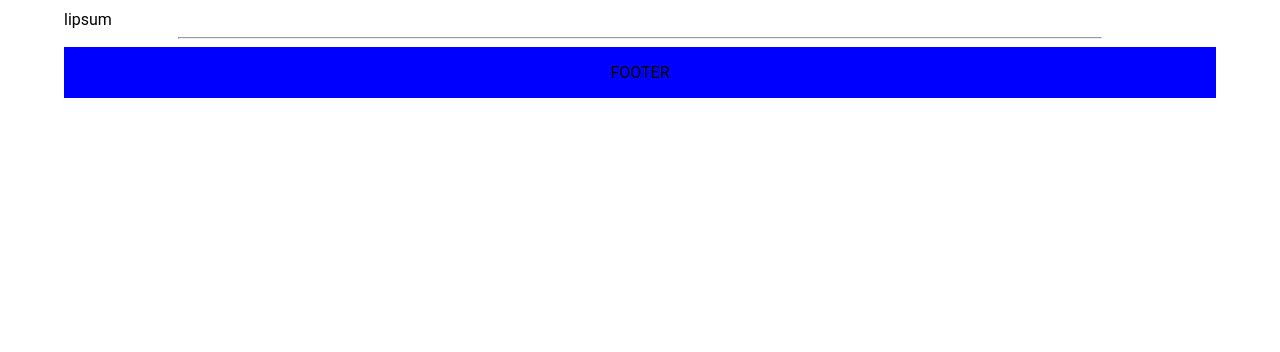
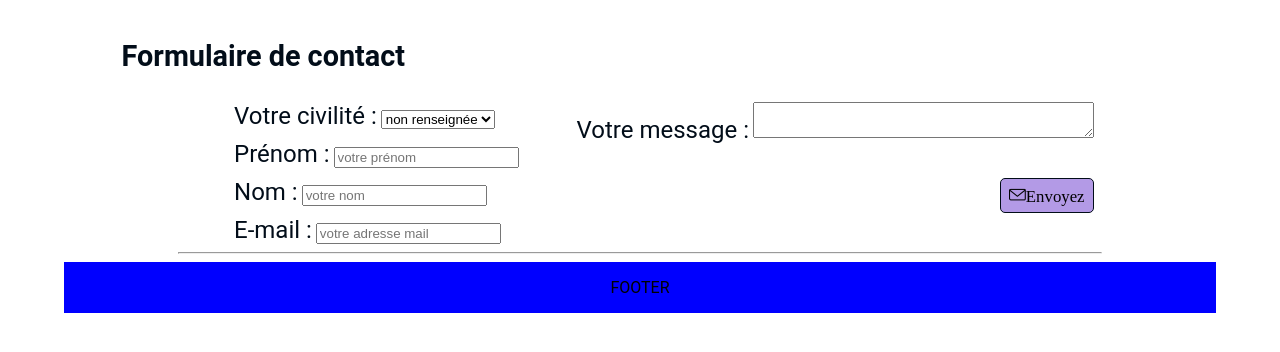
Before and after one commit to Thomas-381/Site_Econocom, a plain HTML site: page contact.html in a window 1280 px wide. Shown: the part 80-432 px from the top of the page. Drawn offline with nearby package versions, Linux system fonts and the light colour scheme.

Commit message:
Création du formulaire de contact

```diff
--- a/contact.html
+++ b/contact.html
@@ -13,13 +13,54 @@
               $("#footer").load("footer.html");
             });
         </script>
+        <link rel="stylesheet" href="style/styleContact.css">
         <link rel="stylesheet" href="style/style.css">
+        <link rel="stylesheet" href="https://cdnjs.cloudflare.com/ajax/libs/simple-line-icons/2.5.5/css/simple-line-icons.min.css">
     </head>
     <body>
         <div id="header"></div>
+        <h3>Formulaire de contact</h3>
 
         <main>
-            lipsum
+            <form method="post" action="traitement.php">
+                <section>
+                    <div>
+                        <label for="civilite">Votre civilité :</label>
+                        <select id="animal" name="animal">
+                            <option value="M">Monsieur</option>
+                            <option value="Mme">Madame</option>
+                            <option value="Mlle">Mademoiselle</option>
+                            <option value="NR" selected>non renseignée</option>
+                        </select>
+                      </div>
+
+                    <div>
+                      <label for="prenom">Prénom :</label>
+                      <input id="prenom" type="text" name="prenom" placeholder="votre prénom" required>
+                    </div>
+                    <div>
+                        <label for="nom">Nom :</label>
+                        <input id="nom" type="text" name="nom" placeholder="votre nom" required>
+                      </div>
+
+                    <div>
+                      <label for="email">E-mail :</label>
+                      <input id="email" type="email" name="email" placeholder="votre adresse mail" required>
+                    </div>
+                </section>
+                <section>
+                    <div>
+                      <label for="bio">Votre message :</label>
+                      <textarea id="bio" name="bio" rows="2" cols="40" placeholder="une courte bio" required>
+                      </textarea>
+                    </div>
+                    <p>
+                      <!--<input class="icons icon-envelope" type="submit" value="Envoyez">-->
+                      <button class="icons icon-envelope" type="submit">Envoyez</button>
+                    </p>
+                </section>
+
+              </form>
         </main>
 
         <div id="footer"></div>
--- /dev/null
+++ b/style/styleContact.css
@@ -0,0 +1,59 @@
+@import url('https://fonts.googleapis.com/css2?family=Nunito+Sans:wght@600;900&family=Nunito:wght@600;900&display=swap');
+header{
+    background-color: white;
+    text-align: center;
+    padding: 1em;
+}
+h3{
+    font-family: 'Roboto', sans-serif;
+    color: #020D19;
+    font-size: 1.8em;
+    text-align: left;
+    margin-left: 2em;
+}
+label{
+    font-family: 'Roboto', sans-serif;
+    color: #020D19;
+    font-size: 1.5em;
+    text-align: left;
+    margin-left: 2em;
+}
+form{
+    display: flex;
+    flex-direction: row;
+    gap: 10px;
+}
+section{
+    display: flex;
+    flex-direction: column;
+    gap: 10px;
+}
+section:nth-child(2){
+    align-items: end;
+}
+.send{
+    padding: 15px;
+}
+p.send{
+    border-radius: 5px;
+    border: 1px solid #020D19;
+    padding: 0.3em;
+}
+button{
+    font-size: 0.7em;
+    border-radius: 5px;
+    border: 1px solid #020D19;
+    padding: 0.5em;
+    background-color: #B39AE6;
+    cursor: pointer;
+}
+p{
+    font-family: 'Roboto', sans-serif;
+    color: #020D19;
+    font-size: 1.5em;
+}
+main{
+    display: flex;
+    flex-direction: column;
+    align-items: center;
+}
```
